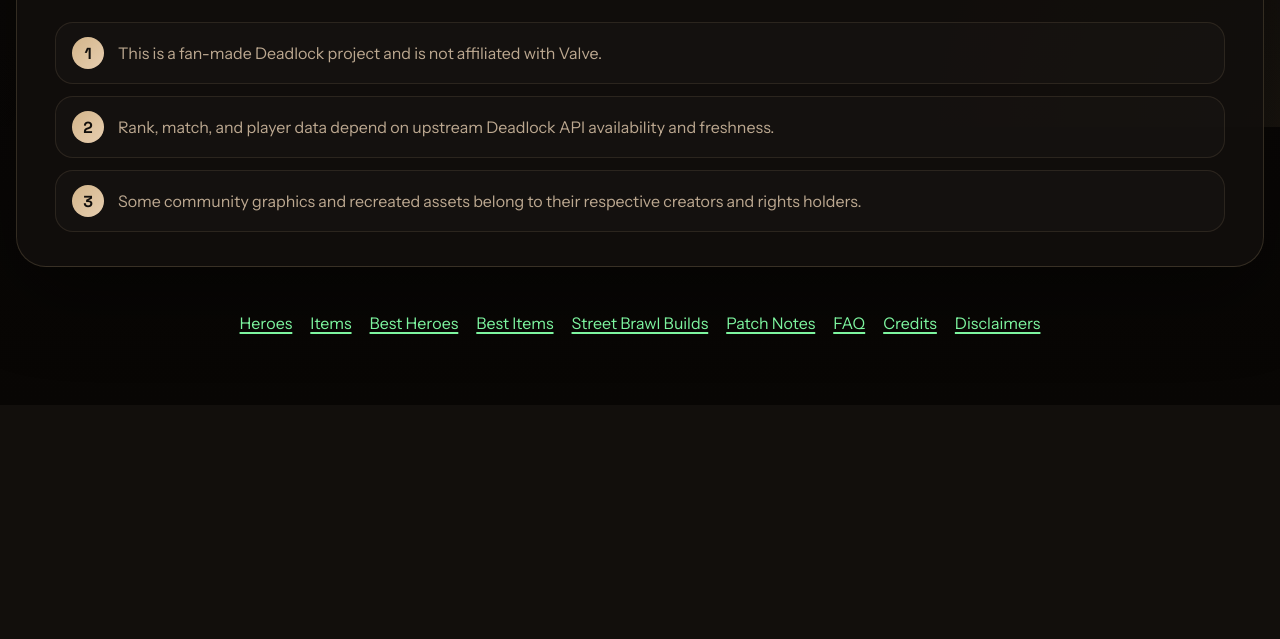
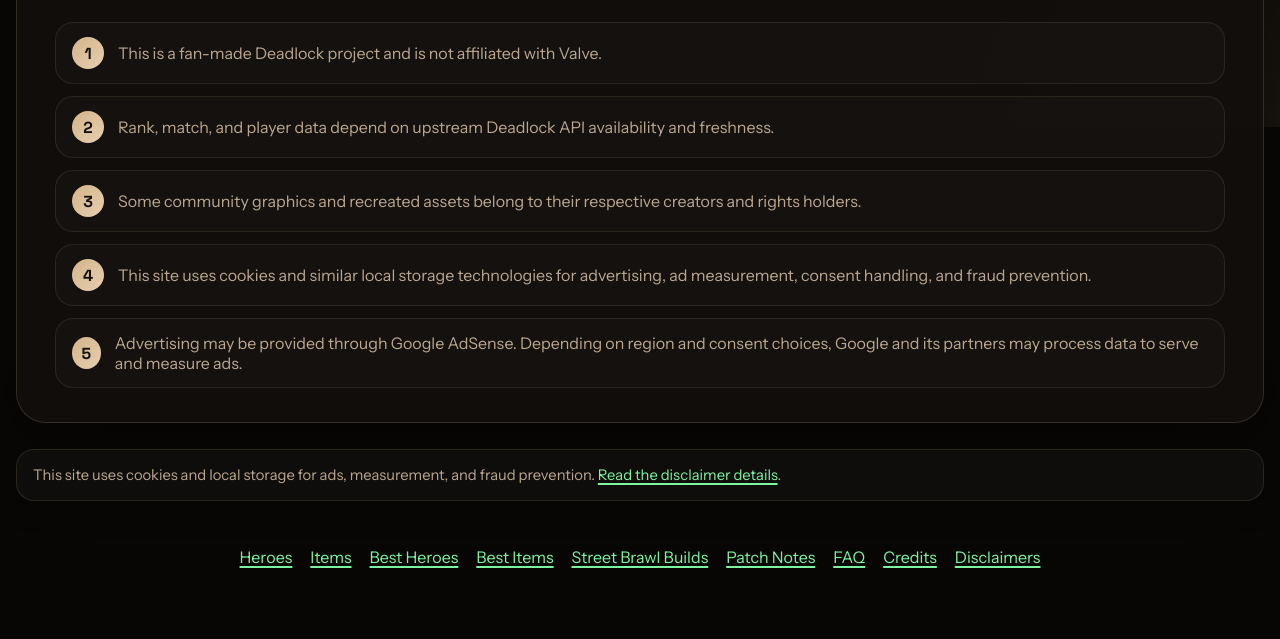
Before and after one commit to vvMaxwell/Deadlock_Tracker, a FastAPI app: page /disclaimers in a window 1280 px wide. Shown: the part 673-1312 px from the top of the page. Before the commit the page ends 1007 px from the top, so only its background shows below. Run offline with FastAPI, Linux system fonts and the light colour scheme.

Commit message:
Add AdSense ads.txt and cookie notice

```diff
--- a/src/deadlock_tracker/web/app.py
+++ b/src/deadlock_tracker/web/app.py
@@ -131,6 +131,12 @@ async def healthcheck() -> dict[str, str]:
 async def robots_txt(request: Request) -> Response:
     sitemap_url = _public_url(request, str(request.url_for("sitemap_xml")))
     content = f"User-agent: *\nAllow: /\n\nSitemap: {sitemap_url}\n"
+    return Response(content=content, media_type="text/plain")
+
+
+@app.get("/ads.txt")
+async def ads_txt() -> Response:
+    content = "google.com, pub-4490992289432217, DIRECT, f08c47fec0942fa0\n"
     return Response(content=content, media_type="text/plain")
 
 
--- a/src/deadlock_tracker/web/static/site.css
+++ b/src/deadlock_tracker/web/static/site.css
@@ -84,6 +84,21 @@ img {
     padding: 18px 0 8px;
 }
 
+.site-cookie-notice {
+    margin-top: 26px;
+    padding: 14px 16px;
+    border: 1px solid rgba(211, 181, 138, 0.14);
+    border-radius: 18px;
+    background: rgba(255, 255, 255, 0.03);
+}
+
+.site-cookie-notice p {
+    margin: 0;
+    color: var(--muted);
+    font-size: 0.92rem;
+    line-height: 1.5;
+}
+
 .site-footer-links {
     display: flex;
     gap: 18px;
--- a/src/deadlock_tracker/web/templates/base.html
+++ b/src/deadlock_tracker/web/templates/base.html
@@ -168,6 +168,12 @@
             </nav>
         </header>
         {% block content %}{% endblock %}
+        <section class="site-cookie-notice" aria-label="Cookie notice">
+            <p>
+                This site uses cookies and local storage for ads, measurement, and fraud prevention.
+                <a href="/disclaimers">Read the disclaimer details</a>.
+            </p>
+        </section>
         <footer class="site-footer">
             <div class="site-footer-links">
                 <a href="/heroes">Heroes</a>
--- a/src/deadlock_tracker/web/templates/disclaimers.html
+++ b/src/deadlock_tracker/web/templates/disclaimers.html
@@ -29,6 +29,14 @@
             <span class="guide-step-number">3</span>
             <p>Some community graphics and recreated assets belong to their respective creators and rights holders.</p>
         </div>
+        <div class="guide-step">
+            <span class="guide-step-number">4</span>
+            <p>This site uses cookies and similar local storage technologies for advertising, ad measurement, consent handling, and fraud prevention.</p>
+        </div>
+        <div class="guide-step">
+            <span class="guide-step-number">5</span>
+            <p>Advertising may be provided through Google AdSense. Depending on region and consent choices, Google and its partners may process data to serve and measure ads.</p>
+        </div>
     </div>
 </section>
 {% endblock %}
```
